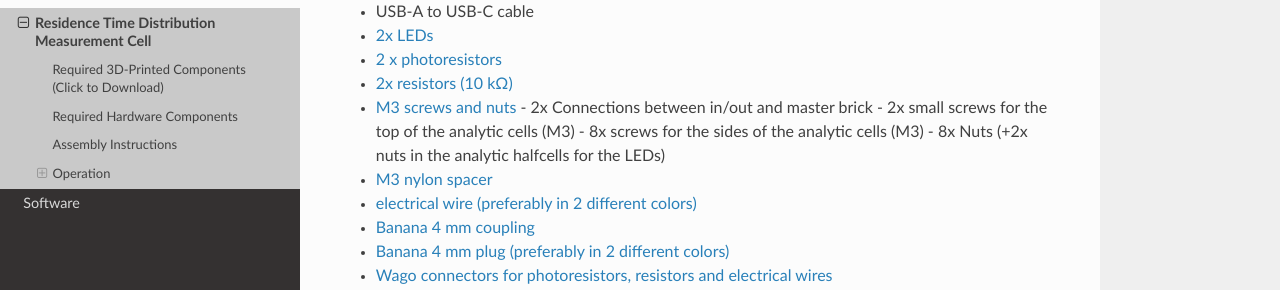
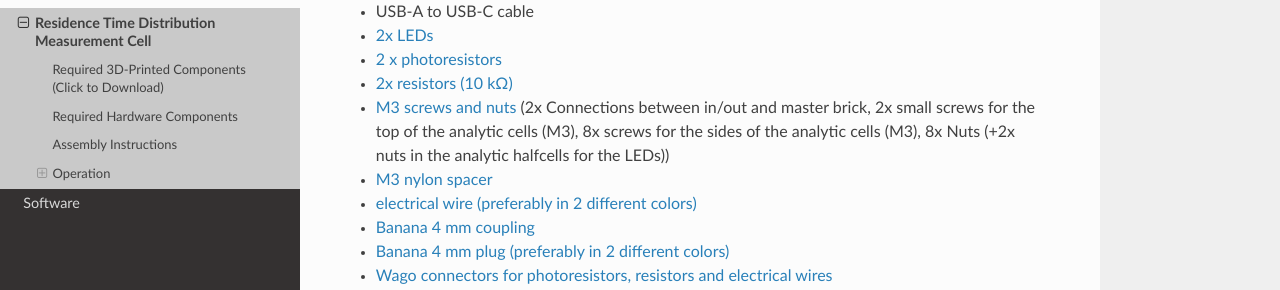
Before and after one commit to photonZfeed/FallingFilmLoopingPhotoreactor, a Sphinx documentation site: the page built from 03_Documentation/source/hardware/RTD_cell.rst, in a window 1280 px wide and 900 px high, scrolled down 1217 px. Shown: the part 160-450 px from the top of the window. Built offline with Sphinx 7.4.7 and the Read the Docs theme 3.1.0, drawn with Linux system fonts in a browser that asks for light colours; pages that are not in the unit, such as notebooks, are missing from menus.

```diff
--- a/03_Documentation/source/hardware/RTD_cell.rst
+++ b/03_Documentation/source/hardware/RTD_cell.rst
@@ -30,10 +30,7 @@ Required Hardware Components
 -   `2 x photoresistors <../../../00_Materials/00_Electronics/05_Small_Parts/photoresistor.txt>`_
 -	`2x resistors (10 kΩ) <../../../00_Materials/00_Electronics/05_Small_Parts/resistor.txt>`_
 -  `M3 screws and nuts <../../../00_Materials/01_Accessories/00_M3_Set/M3_screw_set.txt>`_
-   -   2x Connections between in/out and master brick
-   -   2x small screws for the top of the analytic cells (M3)
-   -   8x screws for the sides of the analytic cells (M3)
-   -   8x Nuts (+2x nuts in the analytic halfcells for the LEDs)
+   (2x Connections between in/out and master brick, 2x small screws for the top of the analytic cells (M3), 8x screws for the sides of the analytic cells (M3), 8x Nuts (+2x nuts in the analytic halfcells for the LEDs))
 -  `M3 nylon spacer <../../../00_Materials/01_Accessories/01_Nylon_Spacer/nylon_spacer.txt>`_
 -  `electrical wire (preferably in 2 different colors) <../../../00_Materials/00_Electronics/05_Small_Parts/silicone_wire.txt>`_
 -  `Banana 4 mm coupling <../../../00_Materials/00_Electronics/05_Small_Parts/banana_plug_female.txt>`_
```
